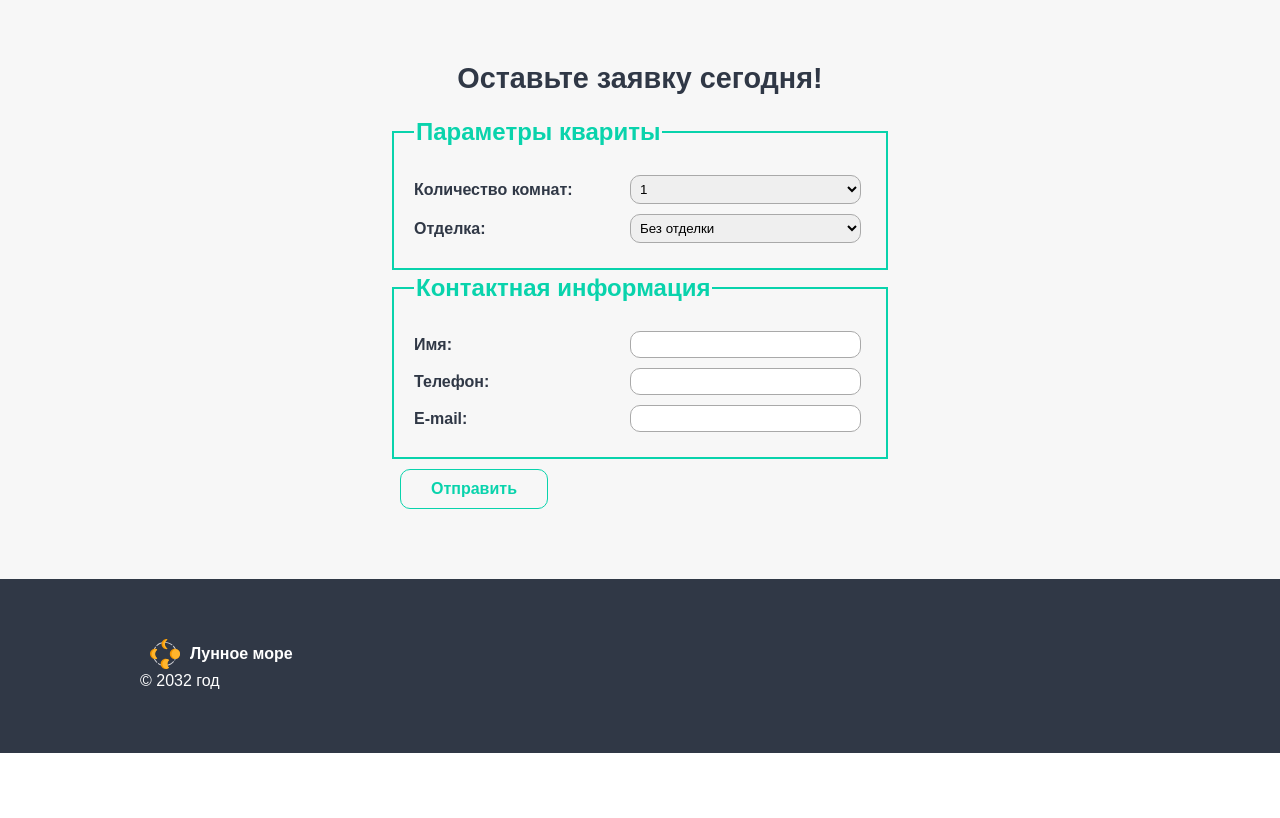
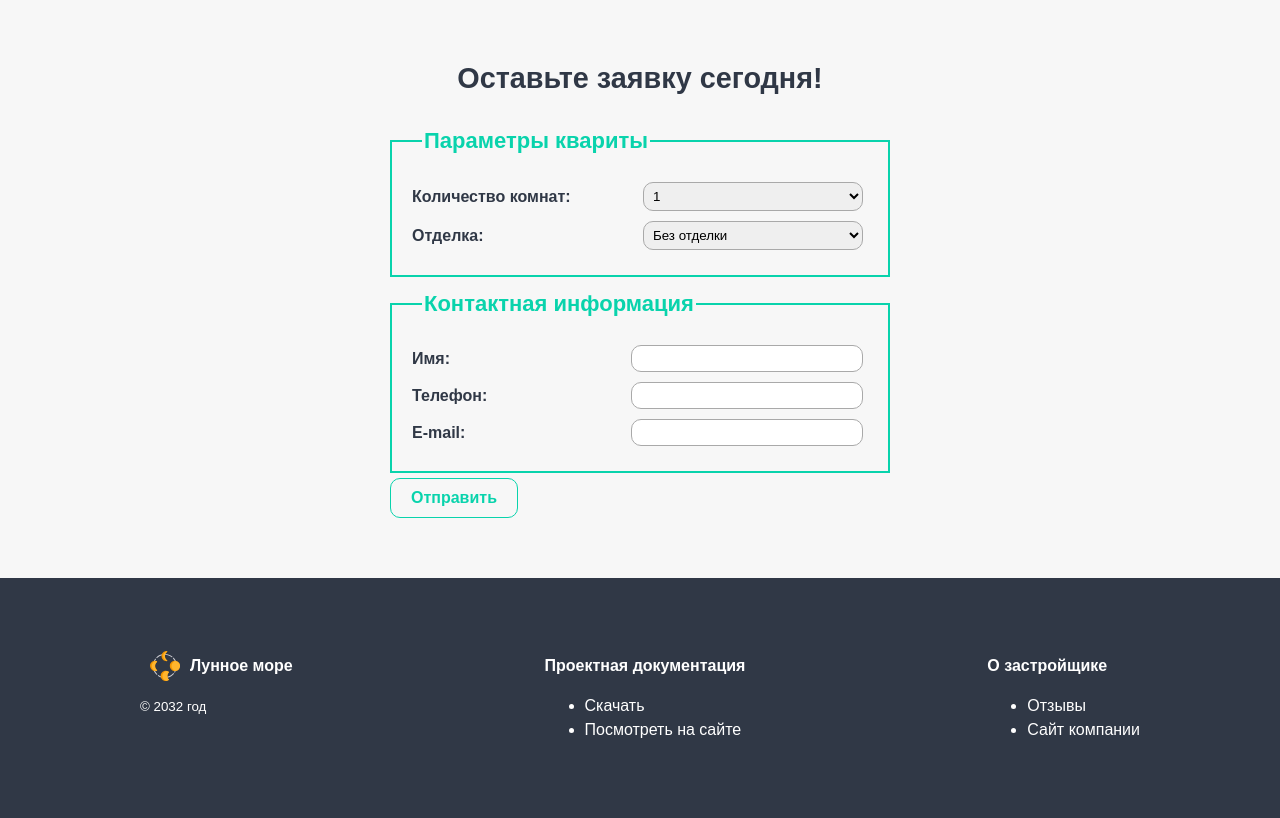
Before and after one commit to cryptobfund/layout-designer-project-lvl1, a website: page src/index.html in a window 1280 px wide. Shown: the part 1592-2410 px from the top of the page. Before the commit the page ends 2345 px from the top, so only its background shows below. Drawn offline with Linux system fonts and the light colour scheme.

Commit message:
step last

```diff
--- a/src/index.html
+++ b/src/index.html
@@ -26,27 +26,27 @@
                 <img src="./images/logo.svg" alt="logo" class="block-moon-logo">
                 <h1>ЖК «Лунное море»</h1>
                 <p class="fw-b">Место, откуда не хочется улетать</p>
-                <a href="#form" class="btn">Забронировать</a>
+                <a href="#form" class="btn btn-white">Забронировать</a>
             </div>
         </section>
         <section id="benefits">
-            <div class="block-flex block justify-between">
-                <div class="benefits-width">
+            <div class="block-flex block justify-between align-start">
+                <div class="width-30">
                     <h2>Уникальный вид</h2>
                     <p>Вид на космос из вашего окна. Мы построили дома с большими окнами, чтобы вы могли наслаждаться метеоритными потоками.</p>
                 </div>
-                <div class="benefits-width">
+                <div class="width-30">
                     <h2>Инфраструктура</h2>
                     <p>Прекрасные дороги рядом с домом. Много мест для прогулки. Всего в 200 км. от посёлка находится кольцо гор Кордильеры, на которых вы сможете провести незабываемые выходные.</p>
                 </div>
-                <div class="benefits-width">
+                <div class="width-30">
                     <h2>Близость к Москве</h2>
                     <p>При небольшой цене мы располагаемся близко к МКАД. Всего 384 000 километров и вы в самом сердце России.</p>
                 </div>
             </div>
         </section>
         <section id="about" class="bg-grey">
-            <div class="block-flex block justify-around">
+            <div class="block-flex block justify-around align-center">
                 <div class="width-45">
                     <h2>«О ЖК «Лунное море»</h2>
                     <p>Все чаще жители Москвы предпочитают загородный дом городской квартире, к тому же связь с мегаполисом не теряется – современные скоростные трассы позволяют без труда добираться до столицы и обратно.</p>
@@ -56,7 +56,7 @@
             </div>
         </section>
         <section id="places">
-            <div class="block-flex block justify-around">
+            <div class="block-flex block justify-around align-center">
                 <img src="./images/moon-2.jpg" alt="moon" class="width-30">
                 <div class="width-45">
                     <h2>Места для отдыха</h2>
@@ -71,17 +71,17 @@
                 <form action="" method="post" class="width-50">
                     <fieldset class="form-border">
                         <legend class="legend fw-b">Параметры квариты</legend>
-                        <div class="block-flex justify-between">
+                        <div class="block-flex justify-between align-center">
                             <label for="rooms" class="label fw-b">Количество комнат:</label>
-                            <select class="select" id="rooms" name="rooms">
+                            <select class="field" id="rooms" name="rooms">
                                 <option value="1">1</option>
                                 <option value="2">2</option>
                                 <option value="3">3</option>
                             </select>
                         </div>
-                        <div class="block-flex justify-between">
+                        <div class="block-flex justify-between align-center">
                             <label for="finishing" class="label fw-b">Отделка:</label>
-                            <select class="select" id="finishing" name="finishing">
+                            <select class="field" id="finishing" name="finishing">
                                 <option value="1">Без отделки</option>
                                 <option value="2">Стандарт</option>
                                 <option value="3">Премиум</option>
@@ -90,35 +90,52 @@
                     </fieldset>
                     <fieldset class="form-border">
                         <legend class="legend fw-b">Контактная информация</legend>
-                        <div class="block-flex justify-between">
+                        <div class="block-flex justify-between align-center">
                             <label for="name" class="label fw-b">Имя:</label>
-                            <input type="text" class="select" id="name" name="name">
+                            <input type="text" class="field" id="name" name="name">
                         </div>
-                        <div class="block-flex justify-between">
+                        <div class="block-flex justify-between align-center">
                             <label for="phone" class="label fw-b">Телефон:</label>
-                            <input type="text" class="select" id="phone" name="phone">
+                            <input type="text" class="field" id="phone" name="phone">
                         </div>
-                        <div class="block-flex justify-between">
+                        <div class="block-flex justify-between align-center">
                             <label for="email" class="label fw-b">E-mail:</label>
-                            <input type="email" class="select" id="email" name="email">
+                            <input type="email" class="field" id="email" name="email">
                         </div>
                     </fieldset>
-                    <button class="btn-post">Отправить</button>
+                    <button class="btn btn-emerald">Отправить</button>
                 </form>
             </div>
         </section>
     </main>
     <footer>
         <section class="bg-dark">
-            <div class="block-flex block justify-between text-white">
+            <div class="block-flex block justify-between text-white align-start">
                 <div>
-                    <a class="logo link mb-16" href="/">
-                        <img class="logo-img" src="/images/logo.svg" alt="logo">
-                        <span class="logo-text">Лунное море</span>
+                    <a class="logo link" href="./">
+                        <img src="./images/logo.svg" alt="logo">
+                        <h3>Лунное море</h3>
                     </a>
-                <div class="copyright">&copy; 2032 год</div>
+                    <div>
+                        <small>&copy; 2032 год</small>
+                    </div>
+                </div>
+                <div>
+                    <h3>Проектная документация</h3>
+                    <ul>
+                        <li>Скачать</li>
+                        <li>Посмотреть на сайте</li>
+                    </ul>
+                </div>
+                <div>
+                    <h3>О застройщике</h3>
+                    <ul>
+                        <li>Отзывы</li>
+                        <li>Сайт компании</li>
+                    </ul>
+                </div>
             </div>
-            </div>
+
         </section>
     </footer>
 </body>
--- a/src/styles/style.css
+++ b/src/styles/style.css
@@ -32,7 +32,6 @@ body {
 .logo {
   display: flex;
   align-items: center;
-  margin-left: 10px;
 }
 
 .logo img {
@@ -42,7 +41,7 @@ body {
 }
 
 .link {
-  margin-left: 10px;
+  padding: 0 10px;
 
   color: inherit;
   font-weight: bold;
@@ -94,18 +93,27 @@ h2 {
 }
 
 .btn {
-  margin-right: 10px;
-  margin-left: 10px;
-  padding: 10px;
+  padding: 10px 20px;
 
-  color: white;
   font-weight: bold;
   font-size: 1em;
   text-decoration: none;
 
   background-color: transparent;
-  border: 1px solid white;
+  border: 1px solid;
   border-radius: 10px;
+}
+
+.btn-white {
+  color: white;
+
+  border-color: white;
+}
+
+.btn-emerald {
+  color: #09d3ac;
+
+  border-color: #09d3ac;
 }
 
 .fw-b {
@@ -115,7 +123,14 @@ h2 {
 .block-flex {
   display: flex;
   flex-wrap: wrap;
+}
+
+.align-center {
   align-items: center;
+}
+
+.align-start {
+  align-items: flex-start;
 }
 
 .justify-around {
@@ -124,10 +139,6 @@ h2 {
 
 .justify-between {
   justify-content: space-between;
-}
-
-.benefits-width {
-  width: 30%;
 }
 
 .bg-grey {
@@ -147,23 +158,25 @@ h2 {
 }
 
 .legend {
+  margin: 0 10px;
+
   color: #09d3ac;
-  font-size: 24px;
+  font-size: 22px;
 }
 
 .form-border {
+  margin: 10px 0 5px;
   padding: 20px;
 
   border: 2px solid #09d3ac;
 }
 
 .label {
-  flex: 1 1 180px;
+  width: 200px;
 }
 
-.select {
-  flex: 1 1 200px;
-  box-sizing: border-box;
+.field {
+  width: 220px;
   margin: 5px;
   padding: 5px;
 
@@ -171,20 +184,10 @@ h2 {
   border-radius: 10px;
 }
 
-.btn-post {
-  margin: 10px;
-  padding: 10px 30px;
-
-  color: #09d3ac;
-  font-weight: bold;
-  font-size: 1em;
-  text-decoration: none;
-
-  background-color: transparent;
-  border: 1px solid #09d3ac;
-  border-radius: 10px;
-}
-
 .bg-dark {
   background: #303846;
 }
+
+h3 {
+  font-size: 1em;
+}
```
Also changed, not shown: README.md.
